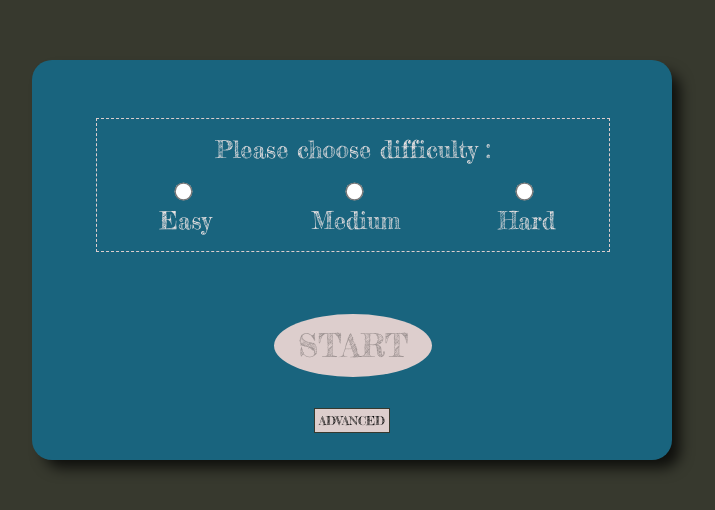
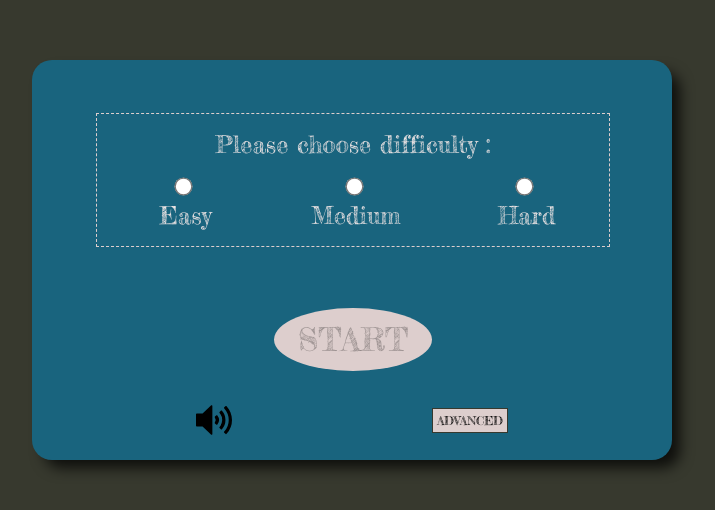
Before and after one commit to TroyB95/minesweeper, a React (Create React App) app: page / in a window 1280 px wide. Shown: the part 140-650 px from the top of the page, without its empty margins (288-1003 px from the left). Built offline with nearby package versions, Linux system fonts and the light colour scheme.

Commit message:
TB - Implemented sound toggle button on startScreen

```diff
--- a/src/Components/StartScreen/StartScreen.styled.tsx
+++ b/src/Components/StartScreen/StartScreen.styled.tsx
@@ -117,3 +117,16 @@ export const StyledTitle = styled.p`
   margin: 0;
   margin-bottom: 18px;
 `;
+
+export const StyledImg = styled.img`
+  height: 36px;
+  width: 36px;
+`;
+
+export const StyledButtonContainer = styled.div`
+  width: 80%;
+
+  display: flex;
+  align-items: center;
+  justify-content: space-around;
+`;
--- a/src/Components/StartScreen/index.tsx
+++ b/src/Components/StartScreen/index.tsx
@@ -9,12 +9,16 @@ import {
   OptionsForm,
   OptionsInputDiv,
   StyledTitle,
+  StyledImg,
+  StyledButtonContainer,
 } from "./StartScreen.styled";
 
 import { StyledButton } from "../Button/Button.styled";
 
 import buttonSelectSound from "../../Assets/sounds/button-select.mp3";
 import { playSound } from "../../gameFunctions/utils/sound";
+import speaker from "../../Assets/speaker.svg";
+import speakerMute from "../../Assets/speaker-mute.svg";
 
 type StartScreenProps = {
   setStartTime: Function;
@@ -198,6 +202,15 @@ function StartScreen({ setStartTime, setOptionsSubmitted }: StartScreenProps) {
             )}
           />
         </OptionsForm>
+        <StyledButtonContainer>
+          <StyledImg
+            src={sound ? speaker : speakerMute}
+            onClick={() =>
+              dispatch({
+                type: types.TOGGLE_SOUND,
+              })
+            }
+          ></StyledImg>
           <StyledButton
             onClick={() =>
               setOptionsView(optionsView === "basic" ? "advanced" : "basic")
@@ -205,6 +218,7 @@ function StartScreen({ setStartTime, setOptionsSubmitted }: StartScreenProps) {
           >
             {optionsView === "basic" ? "Advanced" : "Basic"}
           </StyledButton>
+        </StyledButtonContainer>
       </StartScreenModal>
     </StartScreenModalBackground>
   );
```
Lines whose indentation alone changed are shown as unchanged.
